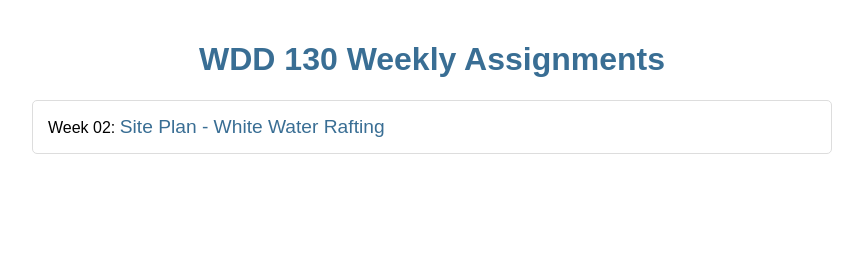
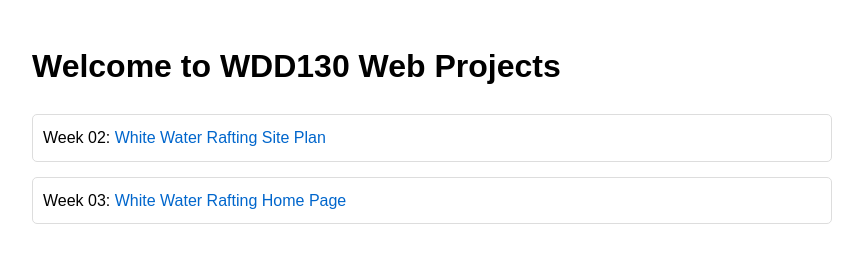
Before and after one commit to Ether-G/wdd130home, a plain HTML site: page index.html in a window 1280 px wide. Shown: the whole page, without its empty margins (208-1071 px from the left). Drawn offline with Linux system fonts and the light colour scheme.

Commit message:
Add Week 03 progress to main index

```diff
--- a/index.html
+++ b/index.html
@@ -1,43 +1,43 @@
 <!DOCTYPE html>
 <html lang="en-us">
 <head>
-    <meta charset="utf-8">
-    <title>WDD 130 Weekly Assignments</title>
+    <meta charset="UTF-8">
+    <meta name="viewport" content="width=device-width, initial-scale=1.0">
+    <title>WDD130 Home Page</title>
     <style>
         body {
             font-family: Arial, sans-serif;
             max-width: 800px;
             margin: 0 auto;
             padding: 20px;
+            line-height: 1.6;
         }
-        h1 {
-            color: #396E94;
-            text-align: center;
-        }
-        .week-list {
-            list-style: none;
+        .project-list {
+            list-style-type: none;
             padding: 0;
         }
-        .week-list li {
-            margin: 20px 0;
-            padding: 15px;
+        .project-list li {
+            margin-bottom: 15px;
+            padding: 10px;
             border: 1px solid #ddd;
             border-radius: 5px;
         }
-        .week-list a {
-            color: #396E94;
+        .project-list a {
             text-decoration: none;
-            font-size: 1.2em;
+            color: #0066cc;
         }
-        .week-list a:hover {
+        .project-list a:hover {
             text-decoration: underline;
         }
     </style>
 </head>
 <body>
-    <h1>WDD 130 Weekly Assignments</h1>
-    <ul class="week-list">
-        <li>Week 02: <a href="wwr/site-plan-rafting.html">Site Plan - White Water Rafting</a></li>
-    </ul>
+    <h1>Welcome to WDD130 Web Projects</h1>
+    <nav>
+        <ul class="project-list">
+            <li>Week 02: <a href="wwr/site-plan-rafting.html">White Water Rafting Site Plan</a></li>
+            <li>Week 03: <a href="wwr/index.html">White Water Rafting Home Page</a></li>
+        </ul>
+    </nav>
 </body>
 </html>
```
